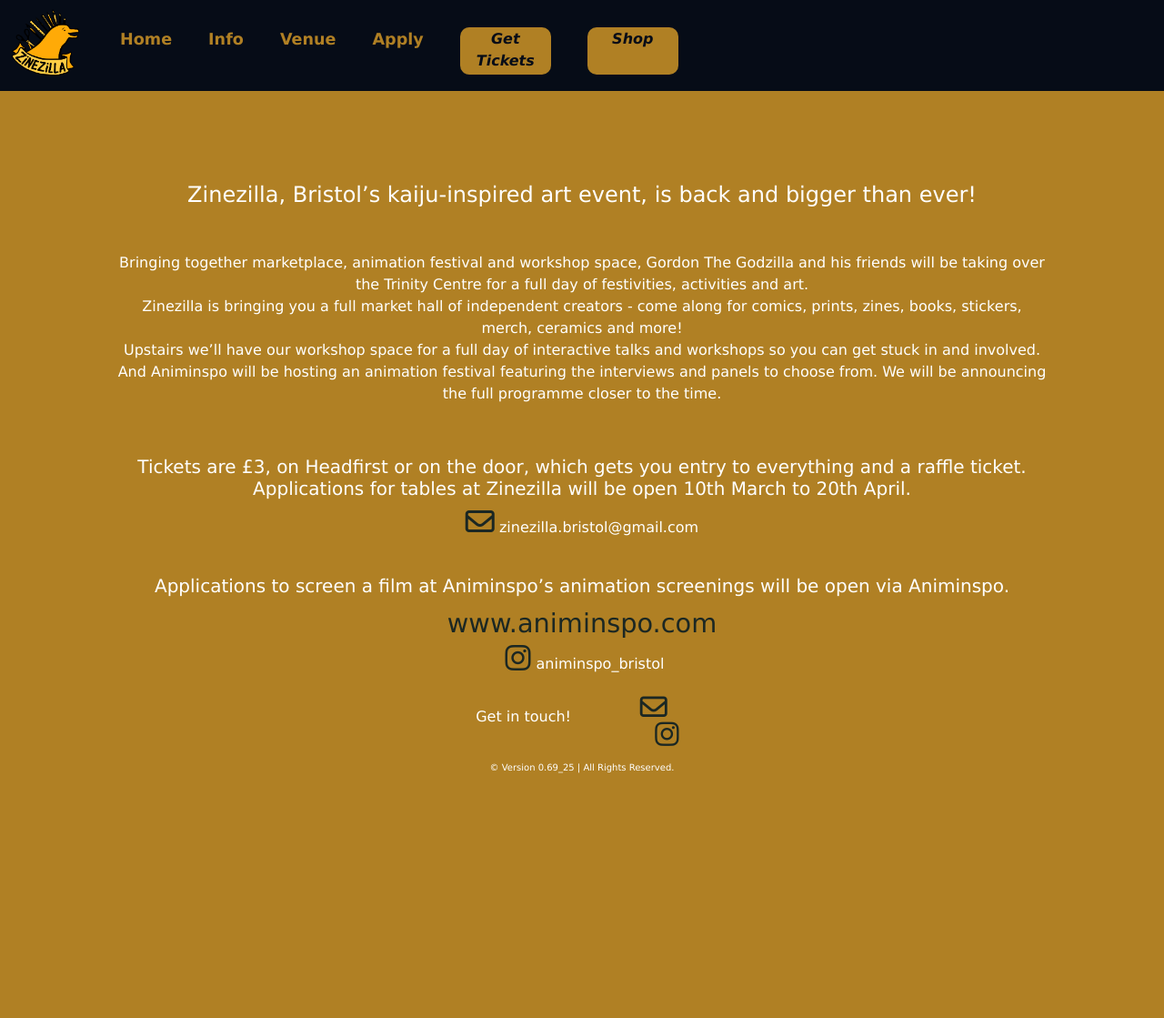
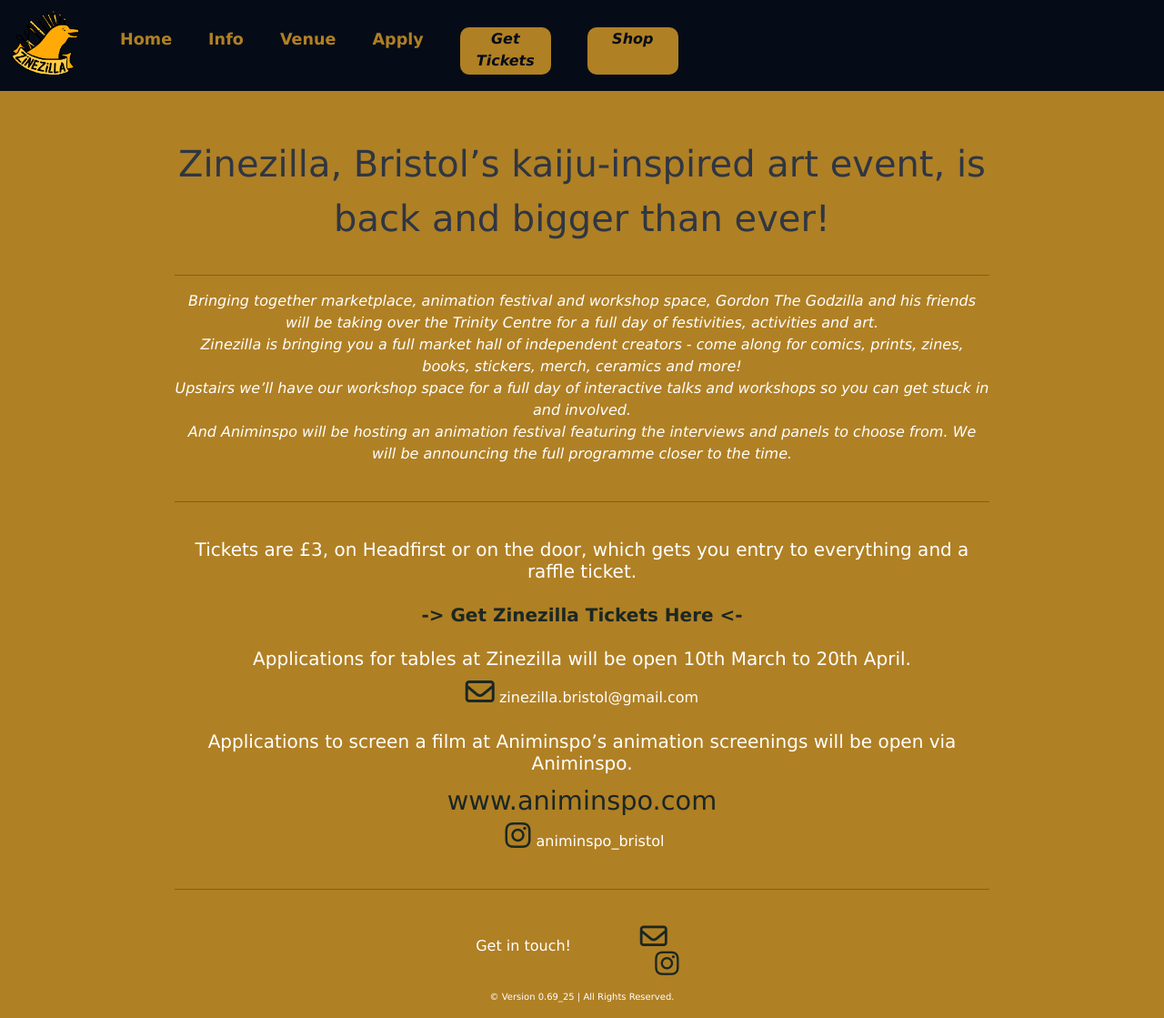
Before and after one commit to fajard01/zinezilla, a Jekyll site: the page built from _pages/info.html, in a window 1280 px wide and 1119 px high. Shown: the whole window at 91% size. Built offline with Jekyll 4.4.1, drawn with Linux system fonts in a browser that asks for light colours; cached includes are drawn as plain includes; nearby versions of some CDN libraries; a script that is not in the unit is left out.

Commit message:
Info version and improve navigation MQ

```diff
--- a/_includes/headtag.html
+++ b/_includes/headtag.html
@@ -14,7 +14,6 @@
 
 <!-- scripts -->
 <script src={{ "/js/bootstrap.js" | relative_url }}></script>
-<script src={{ "/js/map.js" | relative_url }}></script>
 <script src={{ "/js/sendemail.js" | relative_url }}></script>
 <script src="https://kit.fontawesome.com/f5cf320896.js" crossorigin="anonymous"></script>
 
--- a/_pages/info.html
+++ b/_pages/info.html
@@ -3,14 +3,12 @@
 id: info
 ---
 
-<div class="centre-col">
-    <div>
-        <h4 class="event-row"> Zinezilla, Bristol’s kaiju-inspired art event,
+<div class="centre-col event-col">
+    <p class="event-head"> Zinezilla, Bristol’s kaiju-inspired art event,
         is back and bigger than ever!
-        </h4>
-    </div>
-    <div class="centre-col event-col">
-        <p font-style="italic">
+    </p>
+    <hr style="color: black">
+    <i>
         Bringing together marketplace, animation festival and workshop space, Gordon The Godzilla
         and his friends will be taking over the Trinity Centre for a full day of festivities, activities and art.
         <br>Zinezilla is bringing you a full market hall of independent creators - come along for comics, prints,
@@ -19,11 +17,14 @@
         can get stuck in and involved.
         <br>And Animinspo will be hosting an animation festival featuring the interviews and panels to choose from.
         We will be announcing the full programme closer to the time.
-            </p>
-        </div>
-        <div class="centre-col event-col">
+    </i>
+    <br>
+    <hr style="color: black">
+    <br>
     <h5>
         Tickets are £3, on Headfirst or on the door, which gets you entry to everything and a raffle ticket.
+        <br><br><a href="https://hdfst.uk/e123090" target="_blank" class="get-tickets">
+            ->  Get Zinezilla Tickets Here  <-</a><br>
         <br>Applications for tables at Zinezilla will be open 10th March to 20th April.
     <br>
     </h5>
@@ -31,9 +32,7 @@
         <i class="fa fa-envelope-o fa-2x mr-3 animinspo" onclick="sendEmail()"></i>
         zinezilla.bristol@gmail.com
     </div>
-
-        </div>
-        <div class="centre-col event-col">
+    <br>
     <h5>
         Applications to screen a film at Animinspo’s animation screenings will be open via Animinspo.
     </h5>
@@ -43,31 +42,6 @@
            onclick="location.href='https://www.instagram.com/animinspo_bristol/'">
         </i>animinspo_bristol
     </div>
+    <br>
+    <hr style="color: black">
 </div>
-
-</div>
-
-
-
-
-
-
-    <!-- <div>
-        <p class="centre-text event-info">
-
-            <br>Bringing together marketplace, animation festival and workshop space, Gordon The Godzilla
-            and his friends will be taking over the Trinity Centre for a full day of festivities, activities and art.
-            <br>Zinezilla is bringing you a full market hall of independent creators - come along for comics, prints,
-            zines, books, stickers, merch, ceramics and more!
-            <br>Upstairs we’ll have our workshop space for a full day of interactive talks and workshops so you
-            can get stuck in and involved.
-            <br>And Animinspo will be hosting an animation festival featuring the interviews and panels to choose from.
-            We will be announcing the full programme closer to the time.
-            <br><br>Tickets are £3, on Headfirst or on the door, which gets you entry to everything and a raffle ticket.
-            <br>Applications for tables at Zinezilla will be open 10th March to 20th April.
-            <br><br>Applications to screen a film at Animinspo’s animation screenings will be open via Animinspo.
-            Please visit www.animinspo.com or Animinspo on Instagram for more info.
-            (another section, about Zinezilla will be added later)
-        </p>
-    </div>
-</div> -->
--- a/_sass/info.scss
+++ b/_sass/info.scss
@@ -1,21 +1,23 @@
-.event-info {
-    display: flex;
-    height: 100hv;
-    margin-bottom: 50px;
-    margin-left: 50px;
-    margin-right: 50px;
+.event-col {
+    margin-left: auto;
+    margin-right: auto;
     margin-top: 150px;
+    text-align:center;
+    width: 70%;
 }
 
-.event-row {
-    align-items: center;
-    margin-top: 200px;
+.event-head {
+    font-size: 2.5rem;
+    color: $atmosphere;
 }
 
-.event-col {
-    align-self: center;
-    margin-top: 40px;
-    width: 80%;
+.get-tickets {
+    color: $jungle;
+    font-weight: 600;
+}
+
+.get-tickets:hover {
+    font-style: italic;
 }
 
 .animinspo {
@@ -27,3 +29,14 @@
 .animinspo:hover {
     font-style: italic;
 }
+
+/////////////////////////////////////////////
+
+@media mq-xs {
+    .event-col {
+        margin-top: 10px;
+    }
+    .event-head {
+        font-size: 1rem;
+    }
+}
--- a/_sass/main.scss
+++ b/_sass/main.scss
@@ -68,7 +68,7 @@
 body {
   background-color: $zinezilla-yellow;
   color: $white;
-  font-family: 'Verdana', sans serif;
+  font-family: $font-stack;
   font-size: 16px;
 }
 
--- a/_sass/navigation.scss
+++ b/_sass/navigation.scss
@@ -80,7 +80,7 @@
     font-weight: 900;
   }
   .button {
-    background-color: $white;
+    display: none;
   }
 }
 
@@ -95,6 +95,6 @@
     font-weight: 900;
   }
   .button {
-    background-color: $white;
+    display: none;
   }
 }
```
Lines whose indentation alone changed are shown as unchanged.
